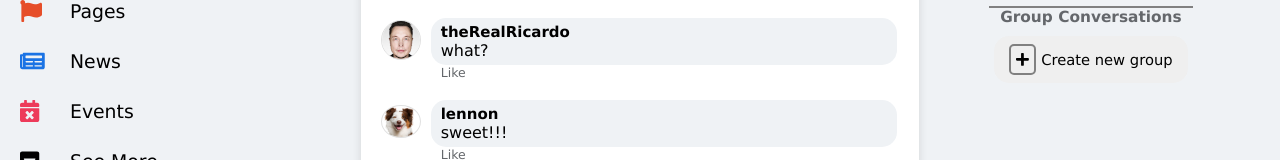
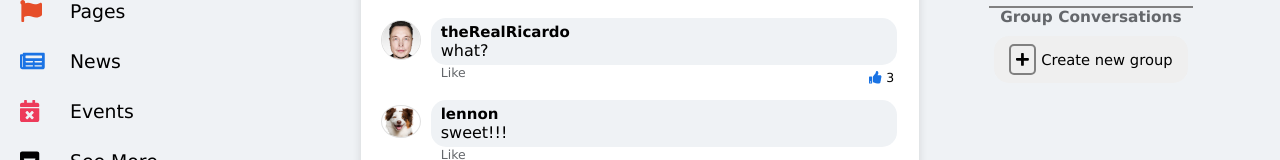
Before and after one commit to rcamach7/facebook-clone, a React (Create React App) app: page / in a window 1280 px wide. Shown: the part 456-616 px from the top of the page. Built offline with nearby package versions, Linux system fonts and the light colour scheme.

Commit message:
added complete like functionality to comments

```diff
--- a/src/App.js
+++ b/src/App.js
@@ -13,6 +13,7 @@ import {
 } from "@fortawesome/free-solid-svg-icons";
 import stockPic from "./assets/elon.jpeg";
 import { useEffect, useState } from "react";
+import { v4 as uuidv4 } from "uuid";
 import Navbar from "./components/Navbar";
 import LeftSideBar from "./components/websiteSidebars/LeftSideBar";
 import RightSideBar from "./components/websiteSidebars/RightSideBar";
@@ -35,8 +36,26 @@ function App() {
     setPosts(testPosts);
   }, []);
 
-  const handleAddLike = (postId) => {
-    console.log(postId);
+  const handleAddLike = (postId, commentId) => {
+    let indexOfPost = findPostIndexById(postId);
+    console.log(
+      `PostID: ${postId}\nCommentId: ${commentId}\nPostIndex: ${indexOfPost}`
+    );
+
+    // Search for comment given its ID, and update like count
+    const updatedSinglePost = { ...posts[indexOfPost] };
+    updatedSinglePost.comments.forEach((comment) => {
+      if (comment.commentId === commentId) {
+        comment.likes = comment.likes + 1;
+        console.log("Found");
+      }
+    });
+
+    // Replace old post with new post info into a shallow copy, then set the state to updated posts.
+    const updatedPosts = [...posts];
+    updatedPosts[indexOfPost] = updatedSinglePost;
+
+    setPosts(updatedPosts);
   };
 
   const handleAddCommentToPost = (postId, commentIn) => {
@@ -51,7 +70,13 @@ function App() {
     const updatedSinglePost = { ...posts[indexOfPost] };
     updatedSinglePost.comments = [
       ...updatedSinglePost.comments,
-      { userName: userInfo.username, icon: userInfo.icon, comment: commentIn },
+      {
+        commentId: uuidv4(),
+        userName: userInfo.username,
+        icon: userInfo.icon,
+        comment: commentIn,
+        likes: 0,
+      },
     ];
 
     // Shallow copy of entire posts, with insertion and replacement of old post, for a updated version of it.
@@ -66,6 +91,16 @@ function App() {
     updatedPosts.push(newPost);
 
     setPosts(updatedPosts);
+  };
+
+  const findPostIndexById = (postId) => {
+    let indexOfPost = -1;
+    posts.forEach((curPost, i) => {
+      if (postId === curPost.postId) {
+        indexOfPost = i;
+      }
+    });
+    return indexOfPost;
   };
 
   return (
--- a/src/components/postSubComponents/PostComments.js
+++ b/src/components/postSubComponents/PostComments.js
@@ -12,6 +12,7 @@ function PostComments(props) {
             comment={curComment.comment}
             icon={curComment.icon}
             likes={curComment.likes}
+            commentId={curComment.commentId}
             handleAddLike={props.handleAddLike}
             postId={props.postId}
           />
@@ -23,7 +24,7 @@ function PostComments(props) {
 
 function Comment(props) {
   const handleAddLike = () => {
-    props.handleAddLike(props.postId);
+    props.handleAddLike(props.postId, props.commentId);
   };
 
   return (
--- a/src/data/testPostData.js
+++ b/src/data/testPostData.js
@@ -16,18 +16,21 @@ const testPosts = [
       "did anyone catch the ufc  fights tonight?! that was a crazy knockout",
     comments: [
       {
+        commentId: uuidv4(),
         userName: "Dana-White",
         icon: dog,
         comment: "i was there!!",
         likes: 2,
       },
       {
+        commentId: uuidv4(),
         userName: "lennon",
         icon: dogTwo,
         comment: "yeah mate!!!",
         likes: 0,
       },
       {
+        commentId: uuidv4(),
         userName: "ronaldo7",
         icon: ronaldo,
         comment: "wait, there was a fight?!",
@@ -43,18 +46,21 @@ const testPosts = [
     postDescription: "Just bought a new bike, it's a ninja 400!!!",
     comments: [
       {
+        commentId: uuidv4(),
         userName: "ronaldo7",
         icon: ronaldo,
         comment: "dude that's awesome",
         likes: 0,
       },
       {
+        commentId: uuidv4(),
         userName: "lennon",
         icon: dogTwo,
         comment: "sweet!!! ",
         likes: 0,
       },
       {
+        commentId: uuidv4(),
         userName: "Joan",
         icon: bob,
         comment: "lets race 🏎!!!",
@@ -71,18 +77,21 @@ const testPosts = [
       "Kangaskhan protects its child by keeping it in its pouch. Lugia’s wings pack devastating power—a light fluttering of its wings can blow apart regular houses. As a result, this Pokémon chooses to live out of sight deep under the sea.!",
     comments: [
       {
+        commentId: uuidv4(),
         userName: "theRealRicardo",
         icon: elon,
         comment: "what?",
-        likes: 0,
+        likes: 3,
       },
       {
+        commentId: uuidv4(),
         userName: "lennon",
         icon: dogTwo,
         comment: "sweet!!! ",
         likes: 0,
       },
       {
+        commentId: uuidv4(),
         userName: "Joan",
         icon: bob,
         comment: "lets race 🏎!!!",
```
